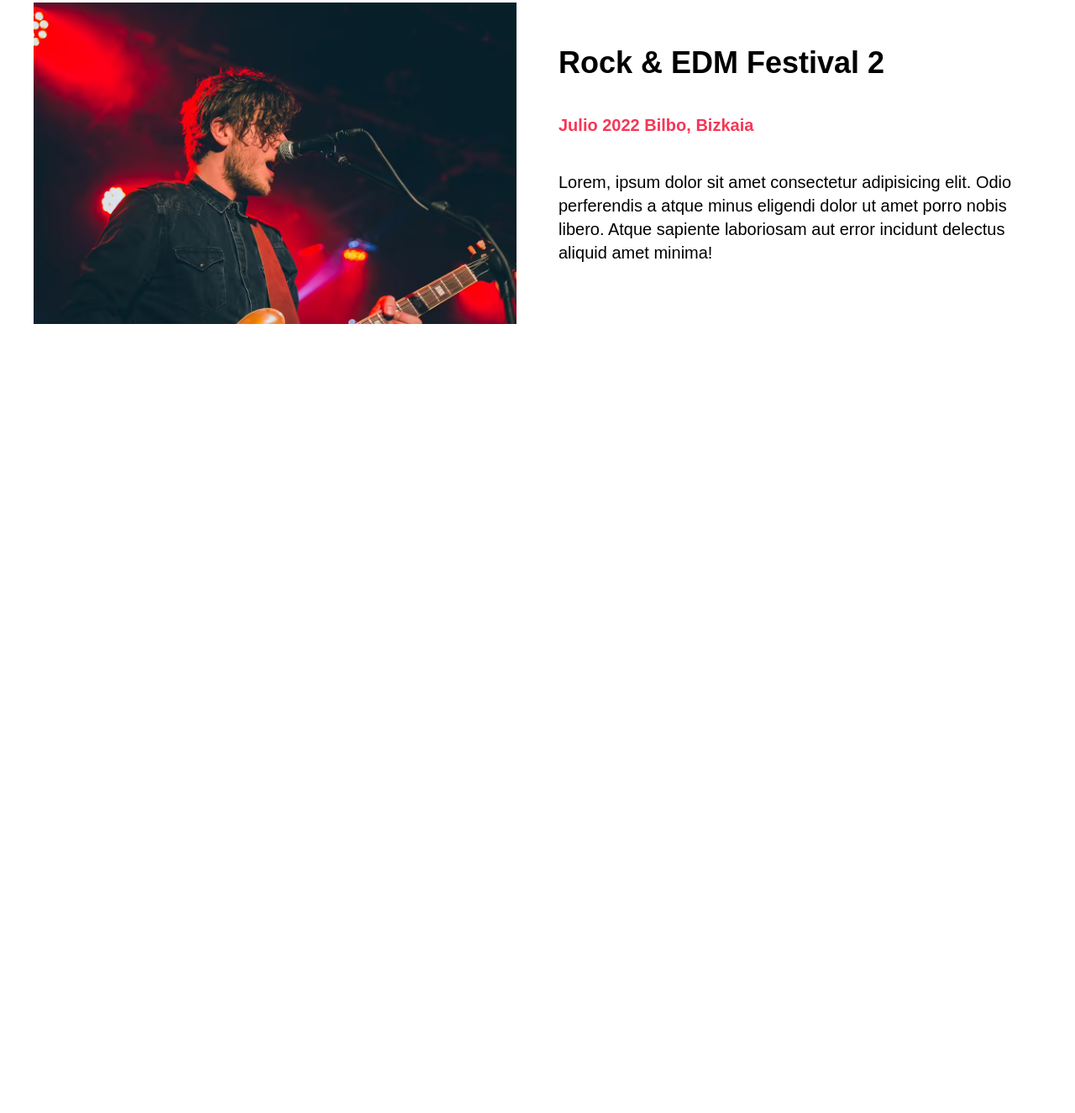
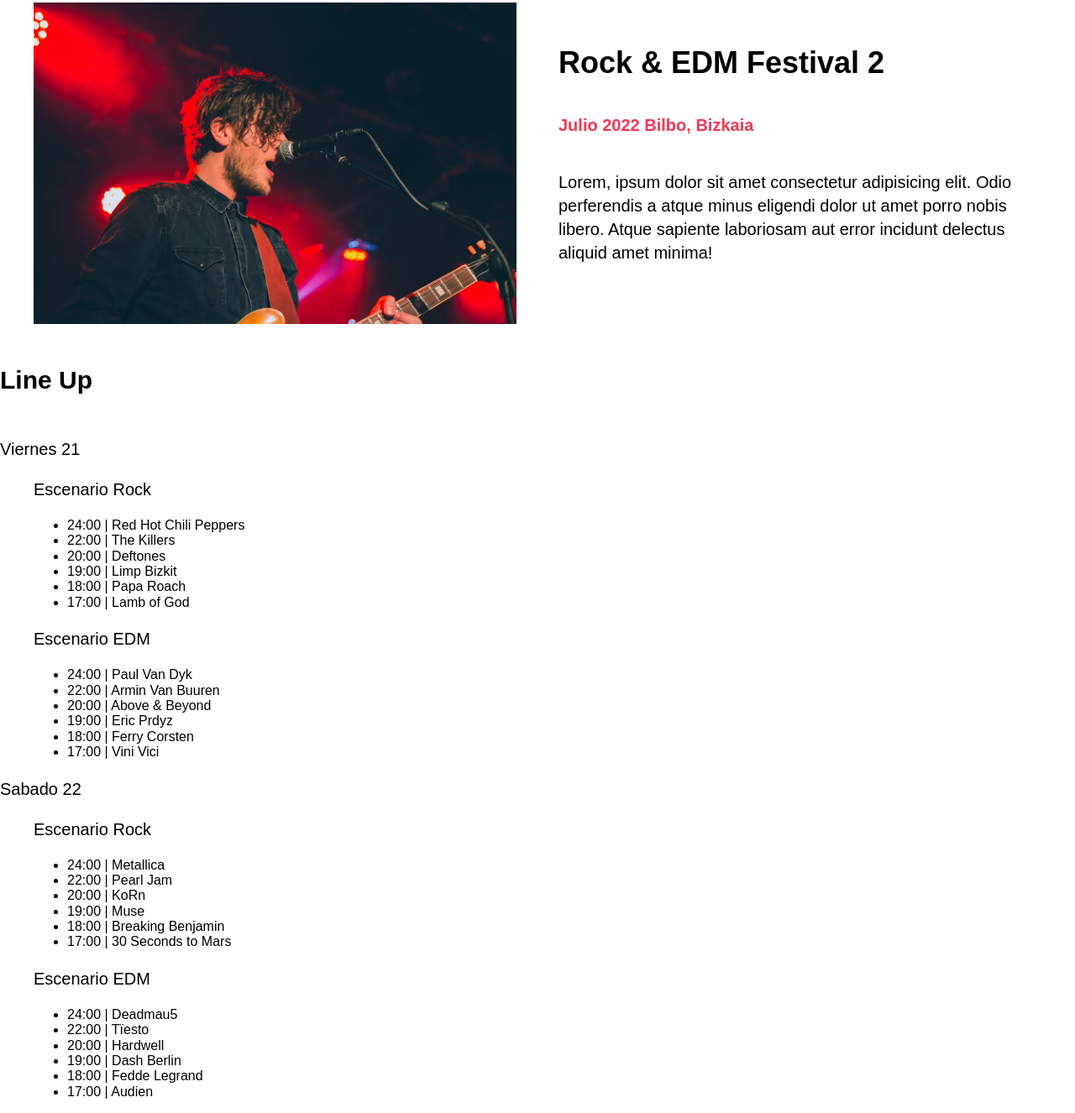
Before and after one commit to Lekanda/festival, a website: page index.html in a window 1280 px wide. Shown: the part 773-2099 px from the top of the page at 84% size. Before the commit the page ends 1209 px from the top, so only its background shows below. Drawn offline with Linux system fonts and the light colour scheme; a web font is replaced by a local one.

Commit message:
HTML de LineUp.

```diff
--- a/index.html
+++ b/index.html
@@ -44,6 +44,7 @@
                 <img loading="lazy" width="200" height="300" src="build/img/imagen_vocalista.jpg" alt="imagen vocalista">
             </picture>
         </div>
+
         <div class="contenido-festival">
             <h2>Rock & EDM Festival 2</h2>
             <p class="fecha">Julio 2022 Bilbo, Bizkaia</p>
@@ -51,6 +52,118 @@
         </div>
     </section>
 
+    <section class="lineup">
+        <h3>Line Up</h3>
+
+        <p class="dia">Viernes 21</p>
+        <div class="escenarios-contenedor contenedor">
+            <div class="escenario rock bg-amarillo">
+                <p class="nombre-escenario">Escenario Rock</p>
+
+                <ul class="calendario">
+                    <li>
+                        24:00 | <span>Red Hot Chili Peppers</span>
+                    </li>
+                    <li>
+                        22:00 | <span>The Killers</span>
+                    </li>
+                    <li>
+                        20:00 | <span>Deftones</span>
+                    </li>
+                    <li>
+                        19:00 | <span>Limp Bizkit</span>
+                    </li>
+
+                    <li>
+                        18:00 | <span>Papa Roach</span>
+                    </li>
+                    <li>
+                        17:00 | <span>Lamb of God</span>
+                    </li>
+                </ul>
+            </div><!-- Fin de escenario -->
+            <div class="escenario edm bg-verde">
+                <p class="nombre-escenario">Escenario EDM</p>
+
+                <ul class="calendario">
+                    <li>
+                        24:00 | <span>Paul Van Dyk</span>
+                    </li>
+                    <li>
+                        22:00 | <span>Armin Van Buuren</span>
+                    </li>
+                    <li>
+                        20:00 | <span>Above & Beyond</span>
+                    </li>
+                    <li>
+                        19:00 | <span>Eric Prdyz</span>
+                    </li>
+
+                    <li>
+                        18:00 | <span>Ferry Corsten</span>
+                    </li>
+                    <li>
+                        17:00 | <span>Vini Vici</span>
+                    </li>
+                </ul>
+            </div><!-- Fin de escenario Rock -->
+        </div><!--Fin de escenarios Viernes-->
+
+
+        <p class="dia">Sabado 22</p>
+        <div class="escenarios-contenedor contenedor">
+            <div class="escenario rock bg-amarillo">
+                <p class="nombre-escenario">Escenario Rock</p>
+
+                <ul class="calendario">
+                    <li>
+                        24:00 | <span>Metallica</span>
+                    </li>
+                    <li>
+                        22:00 | <span>Pearl Jam</span>
+                    </li>
+                    <li>
+                        20:00 | <span>KoRn</span>
+                    </li>
+                    <li>
+                        19:00 | <span>Muse</span>
+                    </li>
+                    <li>
+                        18:00 | <span>Breaking Benjamin</span>
+                    </li>
+                    <li>
+                        17:00 | <span>30 Seconds to Mars</span>
+                    </li>
+                </ul>
+            </div><!-- Fin de escenario -->
+            <div class="escenario edm bg-verde">
+                <p class="nombre-escenario">Escenario EDM</p>
+
+                <ul class="calendario">
+                    <li>
+                        24:00 | <span>Deadmau5</span>
+                    </li>
+                    <li>
+                        22:00 | <span>Tïesto</span>
+                    </li>
+                    <li>
+                        20:00 | <span>Hardwell</span>
+                    </li>
+                    <li>
+                        19:00 | <span>Dash Berlin</span>
+                    </li>
+
+                    <li>
+                        18:00 | <span>Fedde Legrand</span>
+                    </li>
+                    <li>
+                        17:00 | <span>Audien</span>
+                    </li>
+                </ul>
+            </div><!-- Fin de escenario Rock -->
+        </div><!--Fiin de escenarios Sabado-->
+    </section>
+
 
 </body>
 </html>
```
